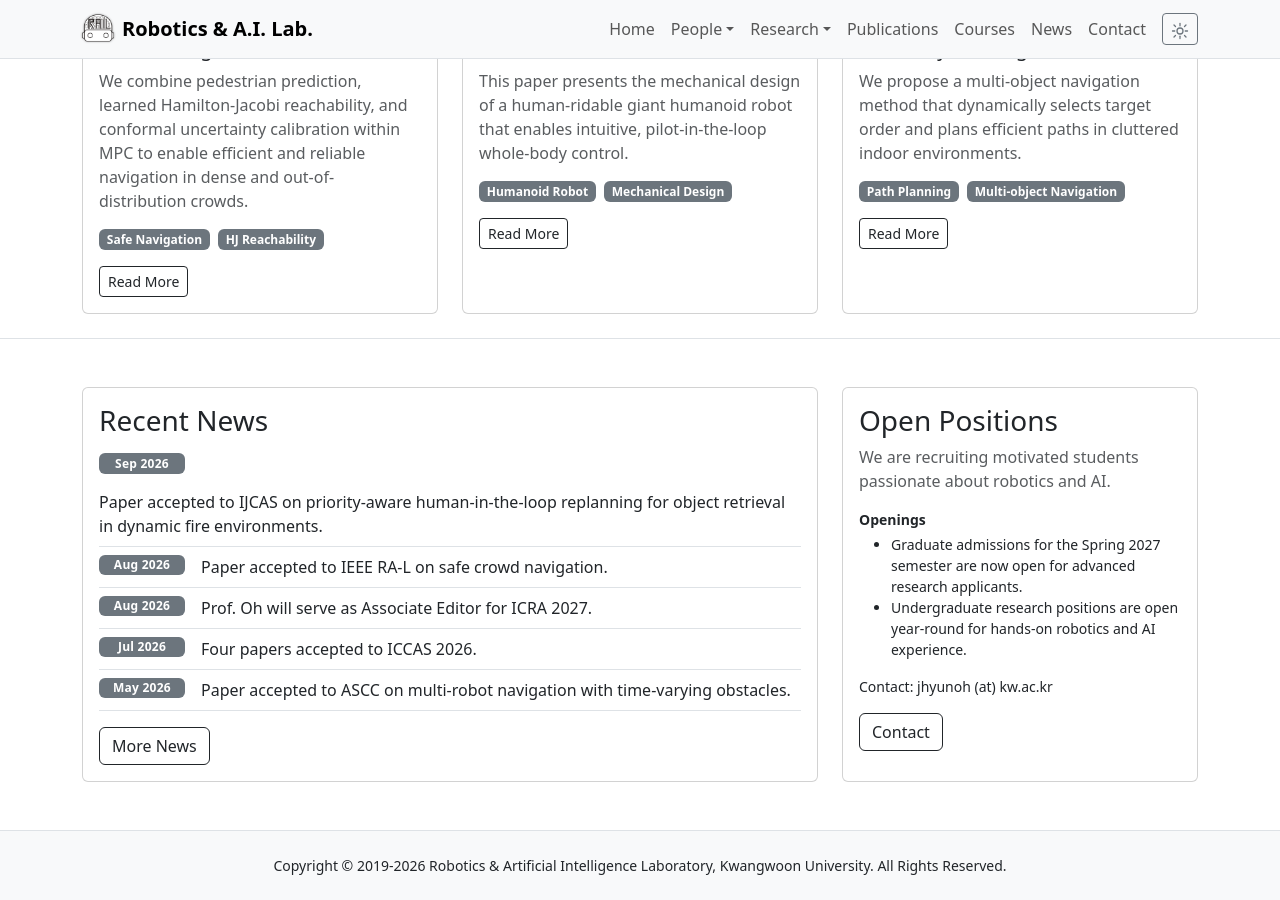
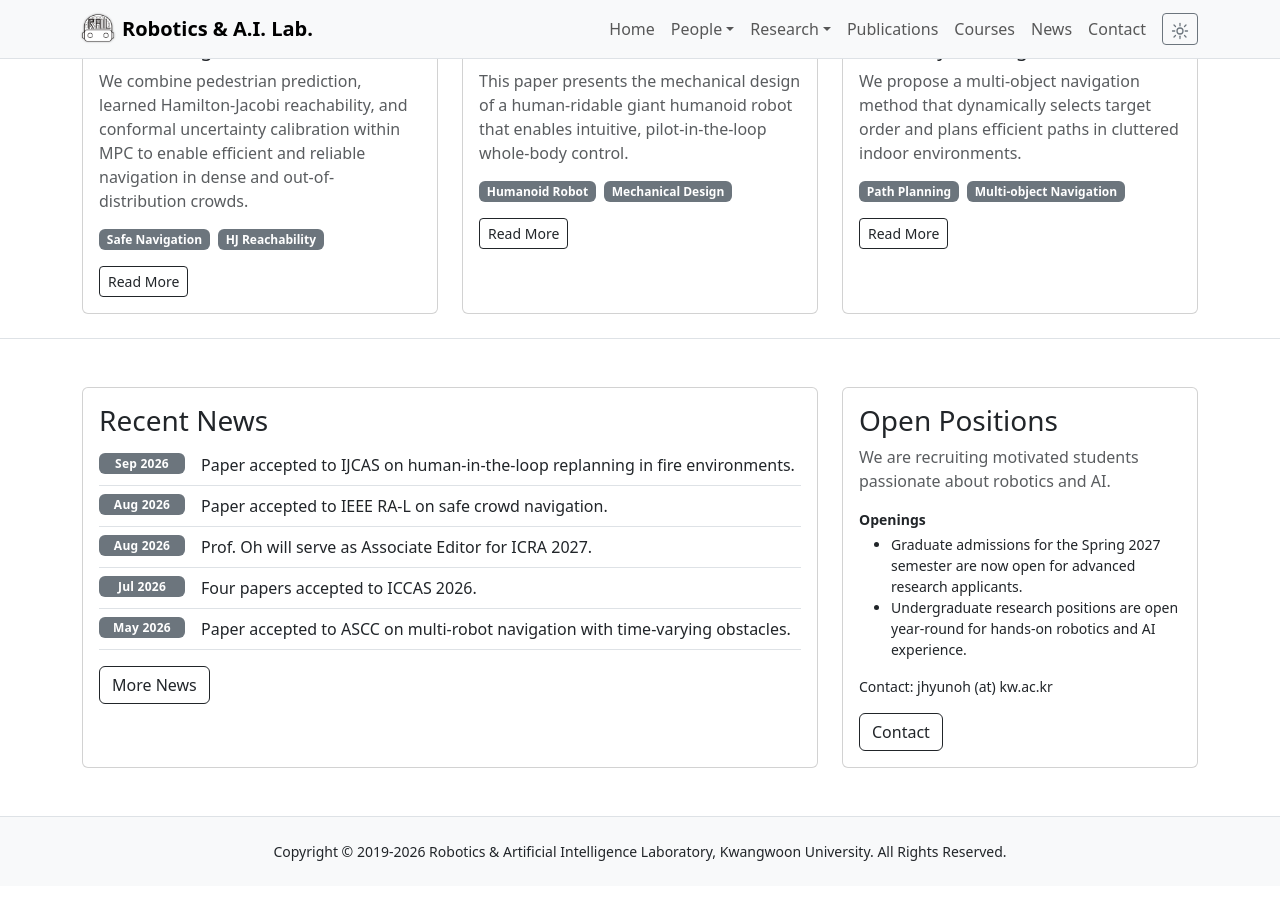
Before and after one commit to robotailab/robotailab.github.io, a Jekyll site: the page built from index.md, in a window 1280 px wide and 900 px high, scrolled down 920 px. Built offline with Jekyll 4.4.1, drawn with Linux system fonts in a browser that asks for light colours.

Commit message:
Refine IJCAS publication title and news wording

```diff
--- a/_data/news.yml
+++ b/_data/news.yml
@@ -1,5 +1,5 @@
 - date: 2026-09-01
-  title: "Paper accepted to IJCAS on priority-aware human-in-the-loop replanning for object retrieval in dynamic fire environments."
+  title: "Paper accepted to IJCAS on human-in-the-loop replanning in fire environments."
 
 - date: 2026-08-01
   title: "Paper accepted to IEEE RA-L on safe crowd navigation."
--- a/_data/publications.yml
+++ b/_data/publications.yml
@@ -2,7 +2,7 @@
   title: International Journals
   items:
     - year: 2026
-      text: 'Yuri Song, Yeonjin Kim, and Junghyun Oh*, "Priority-Aware Human-in-the-Loop Replanning for Instruction-Conditioned Object Retrieval in Dynamic Fire Environments," <em>International Journal of Control, Automation and Systems</em>, to be published.'
+      text: 'Yuri Song, Yeonjin Kim, and Junghyun Oh*, "Priority-aware human-in-the-loop replanning for instruction-conditioned object retrieval in dynamic fire environments," <em>International Journal of Control, Automation and Systems</em>, to be published.'
     - year: 2026
       text: 'I Made Putra Arya Winata and Junghyun Oh*, "Uncertainty-calibrated Hamilton-Jacobi value learning for safe crowd navigation," <em>IEEE Robotics and Automation Letters</em>, to be published.'
     - year: 2026
```
